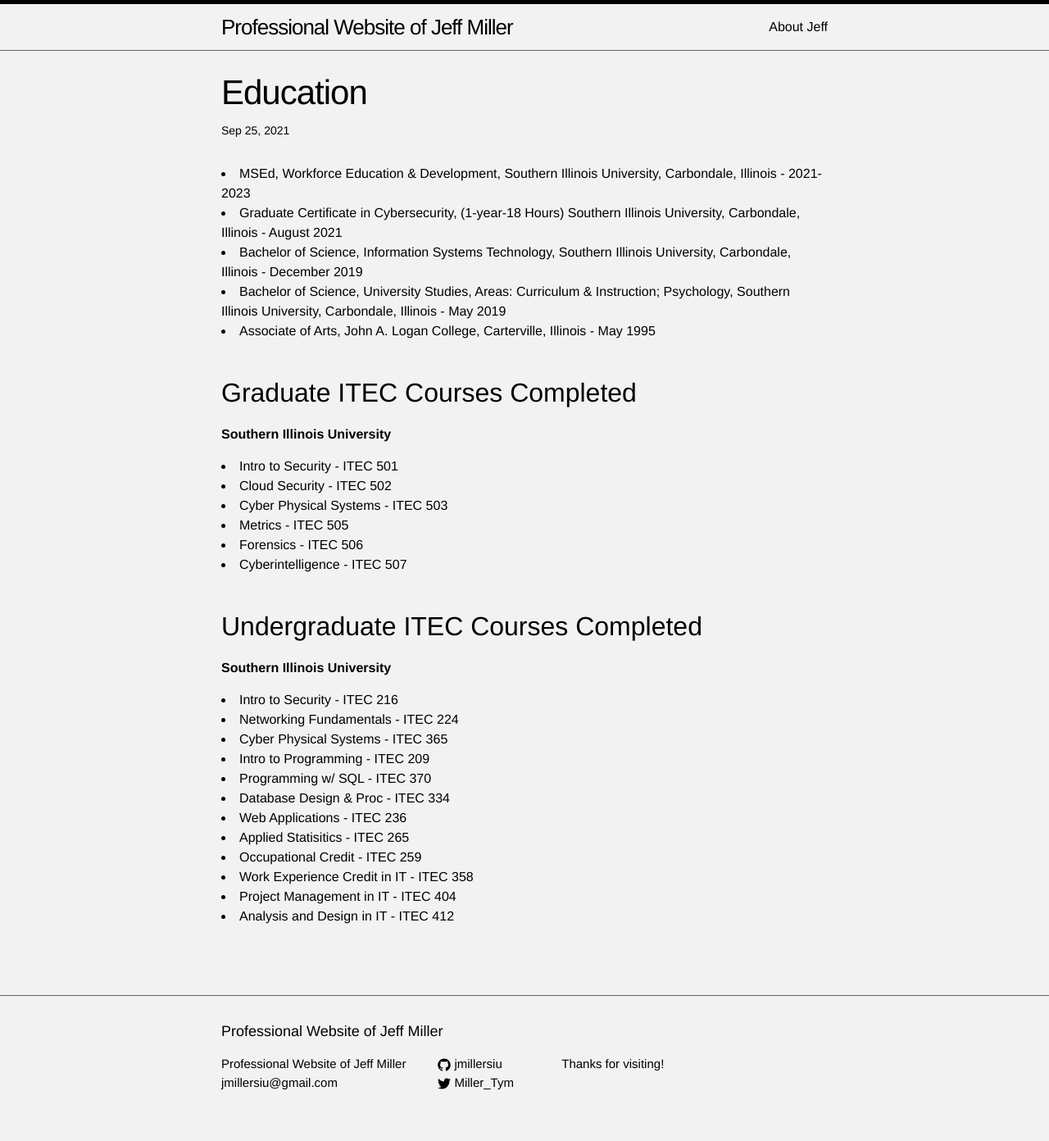
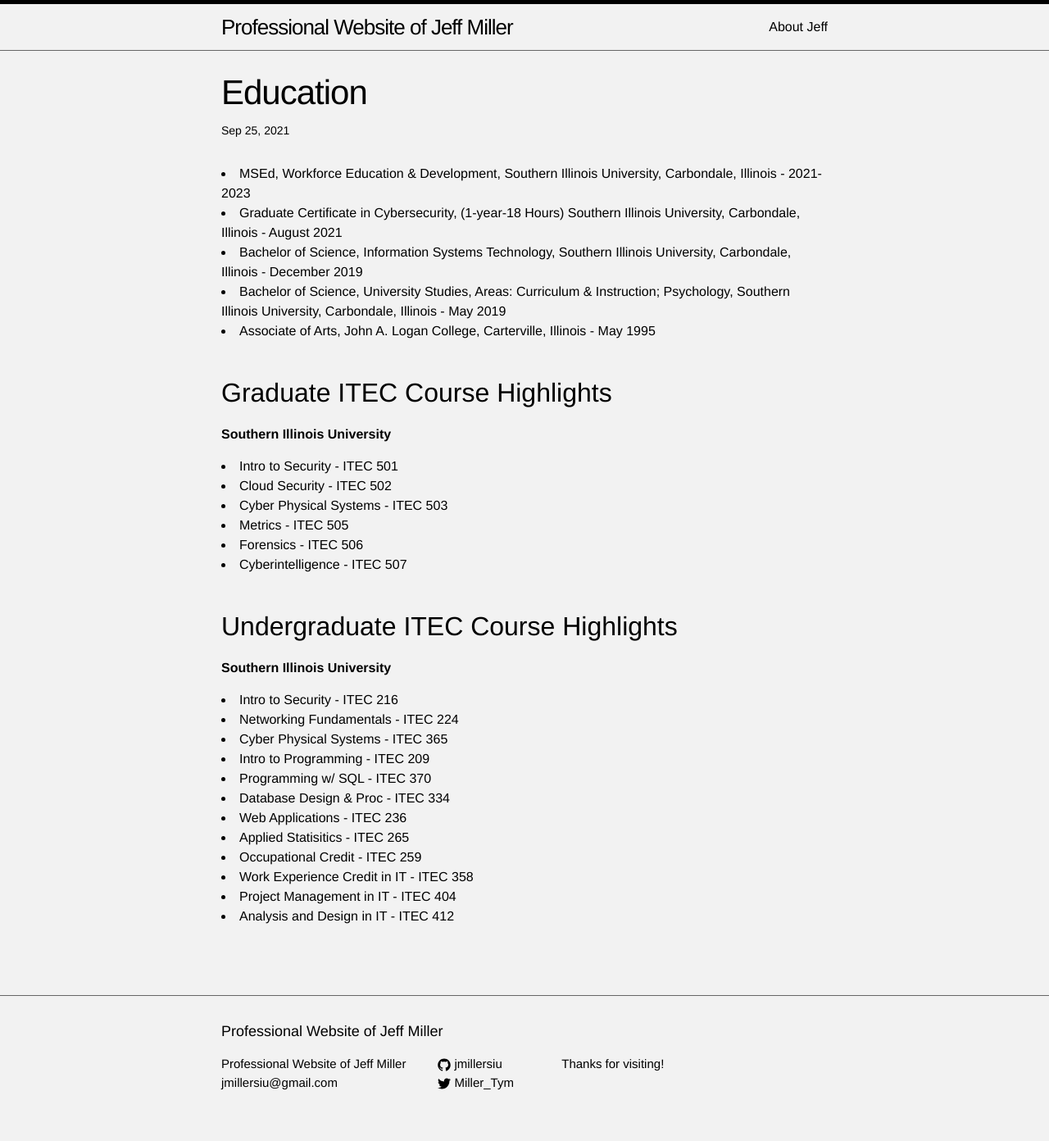
Before and after one commit to jmillersiu/jmillersiu.github.io, a Jekyll site: the page built from _posts/2021-09-25-education.markdown, in a window 1280 px wide. Shown: the whole page at 82% size. Built offline with Jekyll 4.4.1, drawn with Linux system fonts in a browser that asks for light colours.

Commit message:
Update 2021-09-25-education.markdown

```diff
--- a/_posts/2021-09-25-education.markdown
+++ b/_posts/2021-09-25-education.markdown
@@ -22,7 +22,7 @@
 
 <br>
 
-Graduate ITEC Courses Completed
+Graduate ITEC Course Highlights
 ---
 **Southern Illinois University**
 <br>
@@ -35,7 +35,7 @@
 
 <br>
 
-Undergraduate ITEC Courses Completed
+Undergraduate ITEC Course Highlights
 ---
 **Southern Illinois University**
 <br>
```
